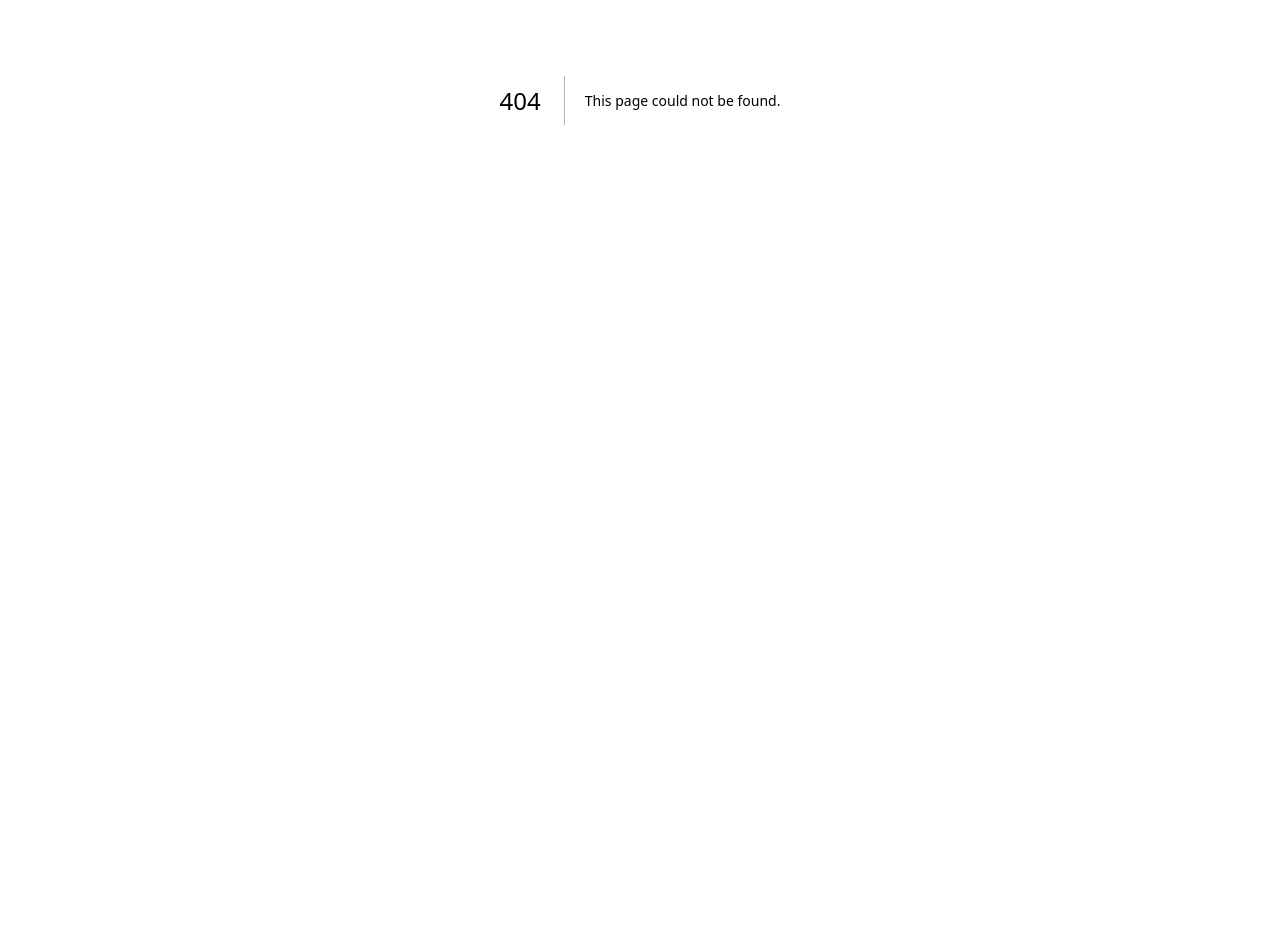
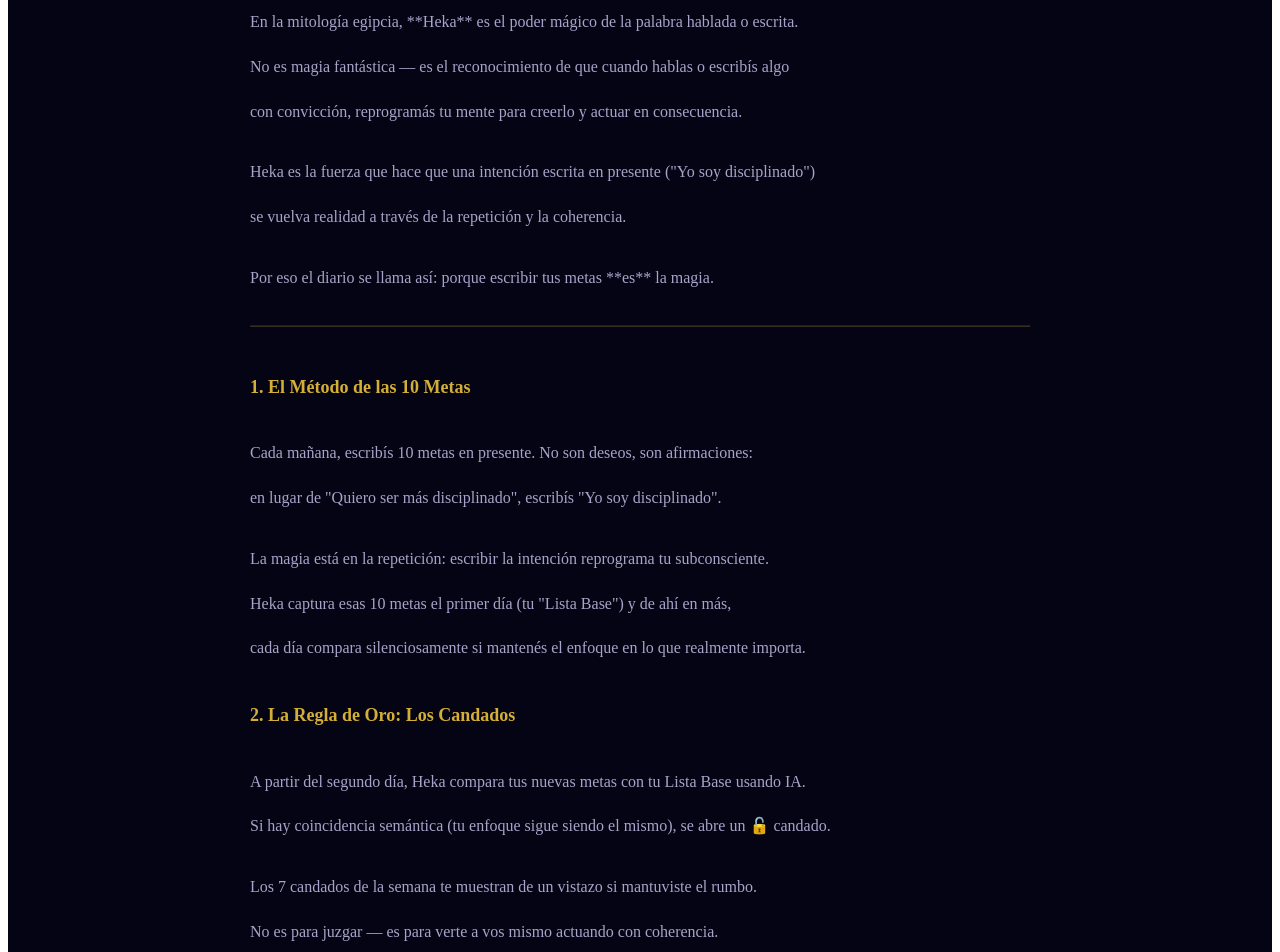
Before and after one commit to leph-maat/leph-heka, a Next.js app: page /how-it-works in a window 1280 px wide. Before the commit this address had no page. Shown: the part 300-1252 px from the top of the page. Before the commit the page ends 800 px from the top, so only its background shows below. Built offline with nearby package versions, Linux system fonts and the light colour scheme.

Commit message:
Add HowItWorksPage component with content

```diff
--- /dev/null
+++ b/app/how-it-works/page.js
@@ -0,0 +1,141 @@
+'use client'
+
+export default function HowItWorksPage(){
+  const content = `# Cómo funciona Leph - Heka
+
+## Qué es Heka
+
+En la mitología egipcia, **Heka** es el poder mágico de la palabra hablada o escrita.
+No es magia fantástica — es el reconocimiento de que cuando hablas o escribís algo
+con convicción, reprogramás tu mente para creerlo y actuar en consecuencia.
+
+Heka es la fuerza que hace que una intención escrita en presente ("Yo soy disciplinado")
+se vuelva realidad a través de la repetición y la coherencia.
+
+Por eso el diario se llama así: porque escribir tus metas **es** la magia.
+
+---
+
+## 1. El Método de las 10 Metas
+
+Cada mañana, escribís 10 metas en presente. No son deseos, son afirmaciones:
+en lugar de "Quiero ser más disciplinado", escribís "Yo soy disciplinado".
+
+La magia está en la repetición: escribir la intención reprograma tu subconsciente.
+Heka captura esas 10 metas el primer día (tu "Lista Base") y de ahí en más,
+cada día compara silenciosamente si mantenés el enfoque en lo que realmente importa.
+
+## 2. La Regla de Oro: Los Candados
+
+A partir del segundo día, Heka compara tus nuevas metas con tu Lista Base usando IA.
+Si hay coincidencia semántica (tu enfoque sigue siendo el mismo), se abre un 🔓 candado.
+
+Los 7 candados de la semana te muestran de un vistazo si mantuviste el rumbo.
+No es para juzgar — es para verte a vos mismo actuando con coherencia.
+
+Si abrís al menos un candado en la semana, tu "Racha" suma +1.
+Si pasá una semana sin coincidir con tu base, la racha se resetea sin culpa.
+
+## 3. El Sapo del Día
+
+Viene de Mark Twain: "Si tu trabajo es comerte un sapo, hacelo a primera hora".
+
+Tu Sapo es la tarea más importante del día — no la más urgente,
+sino la que más resistencia te da pero que, si la hacés, el resto fluye.
+
+Lo escribís al lado de tu planificación ABCDE para dejar clara la prioridad.
+
+## 4. Planificación ABCDE
+
+Cada tarea tiene un nivel:
+- **A:** Debe hacerse hoy (alto impacto)
+- **B:** Conviene hacerla (impacto medio)
+- **C:** Está bien hacerla (impacto bajo)
+- **D:** Delegar (alguien más puede)
+- **E:** Eliminar (no suma)
+
+Tu Sapo casi siempre es A-1.
+
+## 5. Cierre Nocturno
+
+Antes de dormir, respondés dos preguntas:
+- ¿Qué hice bien hoy?
+- ¿Qué haría diferente mañana?
+
+Es tu brújula para el día siguiente. No es autocrítica, es aprendizaje.
+
+## 6. La Revelación Mensual (La Sorpresa)
+
+A los 30 días desde tu Lista Base, sin aviso, Heka te muestra tu Lista Base original
+más un mensaje personalizado según cómo fue tu mes:
+
+- **Alto esfuerzo** (24+ candados): Se reconoce tu consistencia.
+- **Esfuerzo medio** (12-23 candados): Se valida tu persistencia imperfecta.
+- **Bajo esfuerzo** (<12): Se acepta el mes disperso, sin juicio.
+
+Es un momento para ver cuánto ya cambió en vos desde hace un mes.
+
+## 7. Los 3 Días de Prueba
+
+Cuando te registrás, tenés 3 días completos para sentir cómo funciona.
+Es suficiente para notar si el enfoque mental cambia.
+
+Si querés seguir, la suscripción es $6.000 ARS/mes.
+Si no, llevate lo que aprendiste — escribir metas es gratis en papel.
+
+## 8. Los Fondos: Tu Espacio Mental
+
+Cada fondo tiene una energía:
+- **Asombro:** Para momentos de descubrimiento
+- **Motivación:** Para días intensos
+- **Calma:** Para reflexión profunda
+- **Foco:** Para trabajo concentrado
+- **Lava:** Para cuando querés intensidad y movimiento
+
+El **Modo Ambiente** rota entre fondos cada 30 segundos si lo activás.
+
+---
+
+*Heka es tu espejo de coherencia. No es sobre ser perfecto — es sobre verte vos mismo actuando alineado con lo que dijiste que importaba.*`
+
+  const lines = content.split('\n')
+
+  return (
+    <div style={{position:'relative', minHeight:'100vh', background:'#050414', color:'#EDEAF6'}}>
+      <div style={{maxWidth:780, margin:'0 auto', padding:'32px 20px 80px'}}>
+        <h1 style={{textAlign:'center', color:'#D4AF37', marginBottom:8}}>Cómo Funciona</h1>
+        <p style={{textAlign:'center', fontSize:14, color:'#a9a3c9', marginBottom:24}}>Leph - Heka</p>
+
+        <div style={{lineHeight:1.8}}>
+          {lines.map((line, i)=>{
+            if(line.startsWith('# ')){
+              return <h2 key={i} style={{fontSize:24, color:'#D4AF37', marginTop:24, marginBottom:16}}>{line.replace('# ','')}</h2>
+            }
+            if(line.startsWith('## ')){
+              return <h3 key={i} style={{fontSize:18, color:'#D4AF37', marginTop:20, marginBottom:12}}>{line.replace('## ','')}</h3>
+            }
+            if(line.startsWith('- **')){
+              return <p key={i} style={{marginLeft:16, marginBottom:8, color:'#a9a3c9'}}>{line}</p>
+            }
+            if(line.startsWith('*')){
+              return <p key={i} style={{fontStyle:'italic', color:'#818CF8', textAlign:'center', marginTop:16, marginBottom:16}}>{line}</p>
+            }
+            if(line === '---'){
+              return <hr key={i} style={{borderColor:'rgba(212,175,55,0.25)', marginTop:16, marginBottom:16}} />
+            }
+            if(line.trim() === ''){
+              return <div key={i} style={{height:8}} />
+            }
+            return <p key={i} style={{marginBottom:8, color:'#a9a3c9'}}>{line}</p>
+          })}
+        </div>
+
+        <div style={{textAlign:'center', marginTop:40}}>
+          <a href="/" style={{color:'#818CF8', textDecoration:'none', fontSize:14}}>
+            ← Volver a Leph - Heka
+          </a>
+        </div>
+      </div>
+    </div>
+  )
+}
```
